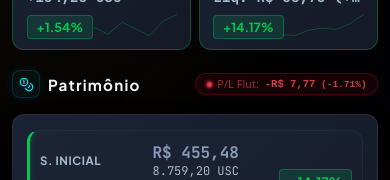
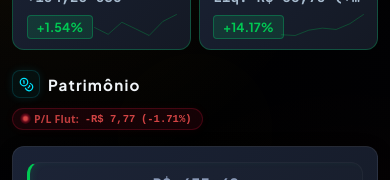
Before and after one commit to tonyrogeness-web/Oriontech, a Next.js app: page / in a window 390 px wide. Shown: the part 291-471 px from the top of the page. Built offline with nearby package versions, Linux system fonts and the light colour scheme; no server answers; the database is empty.

Commit message:
style(dashboard): increase livePct opacity and size, and prevent patrimonioHeader overflow

```diff
--- a/src/components/components.module.css
+++ b/src/components/components.module.css
@@ -3167,6 +3167,8 @@
   margin-bottom: 1.2rem;
   border-bottom: 1px solid var(--opacity-divider);
   padding-bottom: 0.65rem;
+  flex-wrap: wrap;
+  gap: 0.75rem;
 }
 .patrimonioTitleGroup {
   display: flex;
@@ -3253,8 +3255,8 @@
 }
 
 .liveLabel {
-  opacity: 0.7;
-  font-weight: 500;
+  opacity: 0.9;
+  font-weight: 600;
   font-family: system-ui, -apple-system, sans-serif;
   letter-spacing: 0.02em;
 }
@@ -3264,9 +3266,9 @@
 }
 
 .livePct {
-  opacity: 0.95;
-  font-weight: 700;
-  font-size: 0.9em;
+  opacity: 1;
+  font-weight: 700;
+  font-size: 1em;
 }
 
 .patrimonioUnifiedStackCard {
@@ -3400,6 +3402,11 @@
 }
 
 @media (max-width: 480px) {
+  .patrimonioHeader {
+    flex-direction: column;
+    align-items: flex-start;
+    gap: 0.6rem;
+  }
   .patrimonioUnifiedStackCard {
     padding: 0.95rem 0.85rem;
   }
```
